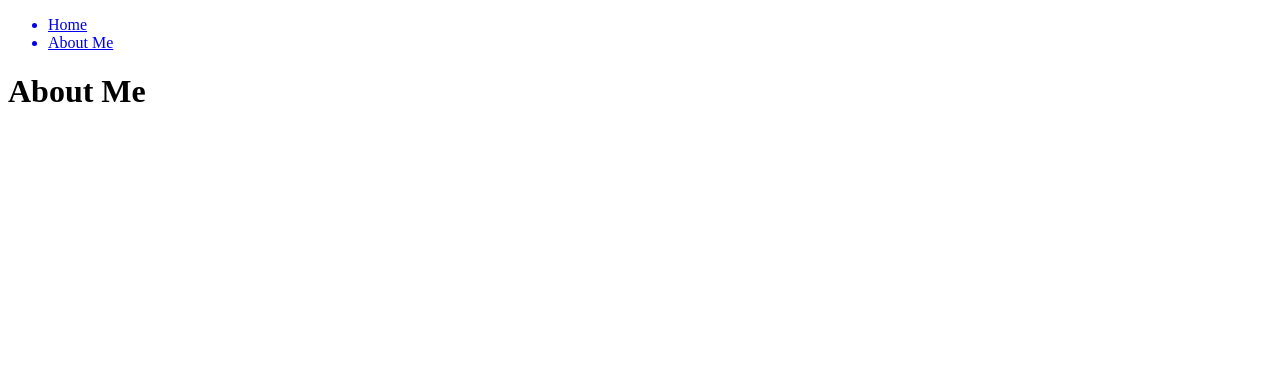
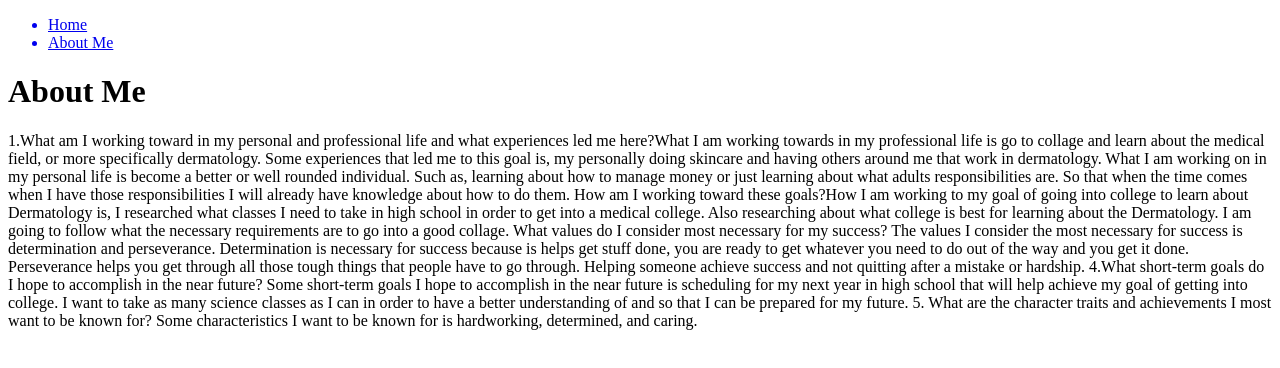
Before and after one commit to CCPS396109/CCPS396109.github.io, a plain HTML site: page aboutme.html in a window 1280 px wide. Drawn offline with Linux system fonts and the light colour scheme.

Commit message:
Update aboutme.html

```diff
--- a/aboutme.html
+++ b/aboutme.html
@@ -13,7 +13,19 @@
   </header>
   <body>
     <h1>About Me</h1>
-    <p></p>
+    <p>
+      1.What am I working toward in my personal and professional life and what experiences led me here?What I am working towards in my professional life is go to collage and learn about the  medical field, or  more specifically dermatology. Some experiences that led me to this goal is, my personally doing skincare and having others around me that work in dermatology. What I am working on in my personal life is become a better or well rounded individual. Such as, learning about how to manage money or just learning about what adults responsibilities are. So that when the time comes when I have those responsibilities I will already have knowledge about how to do them.
+How am I working toward these goals?How I am working to my goal of going into college to learn about Dermatology is, I researched  what classes I need to take in high school in order to get into a medical college. Also researching about what college is best for learning about the Dermatology. I am going to follow what the necessary requirements are to go into a good collage.
+What values do I consider most necessary for my success?
+The values I consider the most necessary for success is determination and perseverance. Determination is necessary for success because is helps get stuff done, you are ready to get whatever you need to do out of the way and you get it done. Perseverance helps you get through all those tough things that people have to go through. Helping someone achieve success and not quitting after a mistake or hardship.
+
+4.What short-term goals do I hope to accomplish in the near future?
+
+Some short-term goals I hope to accomplish in the near future is scheduling for my next year in high school that will help achieve my goal of getting into college. I want to take as many science classes as I can in order  to have a better understanding of and so that I can be prepared for my future.
+
+5. What are the character traits and achievements I most want to be known for?
+
+Some characteristics I want to be known for is hardworking, determined, and caring.</p>
     <footer>
     </footer
     </html>
```
